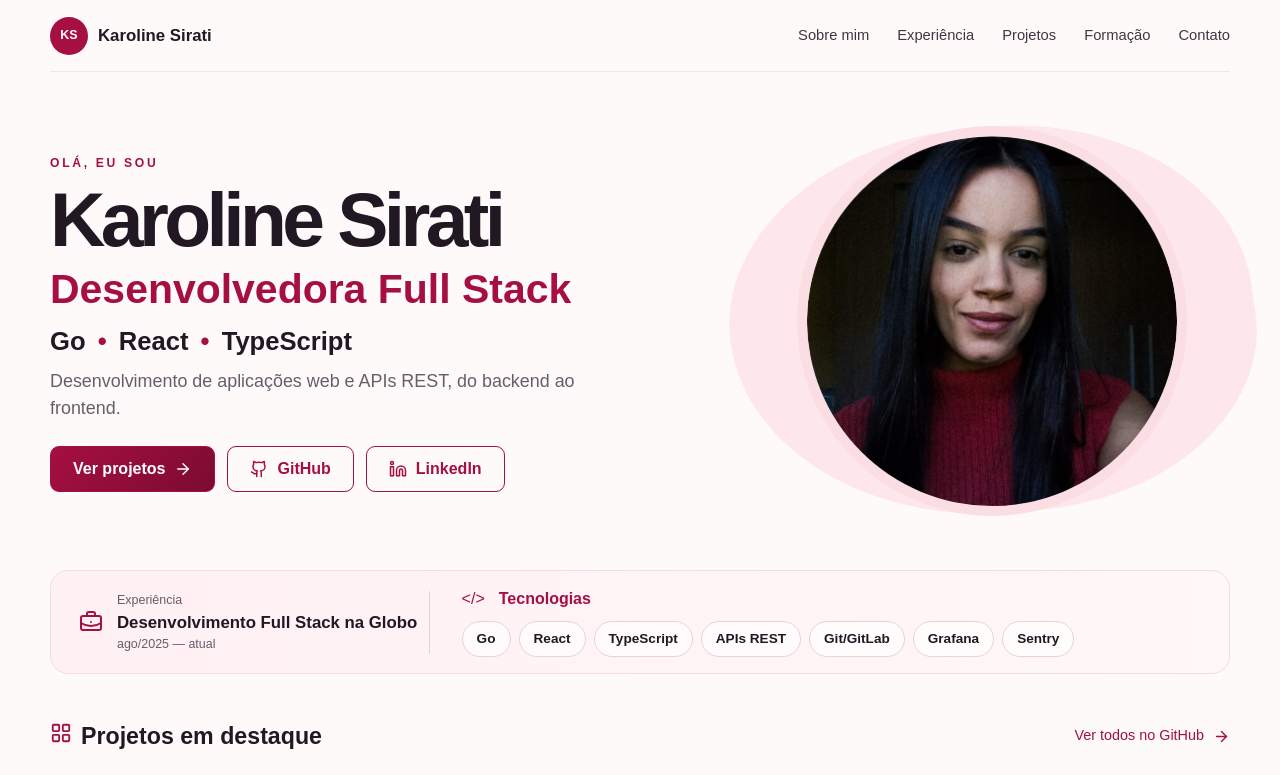
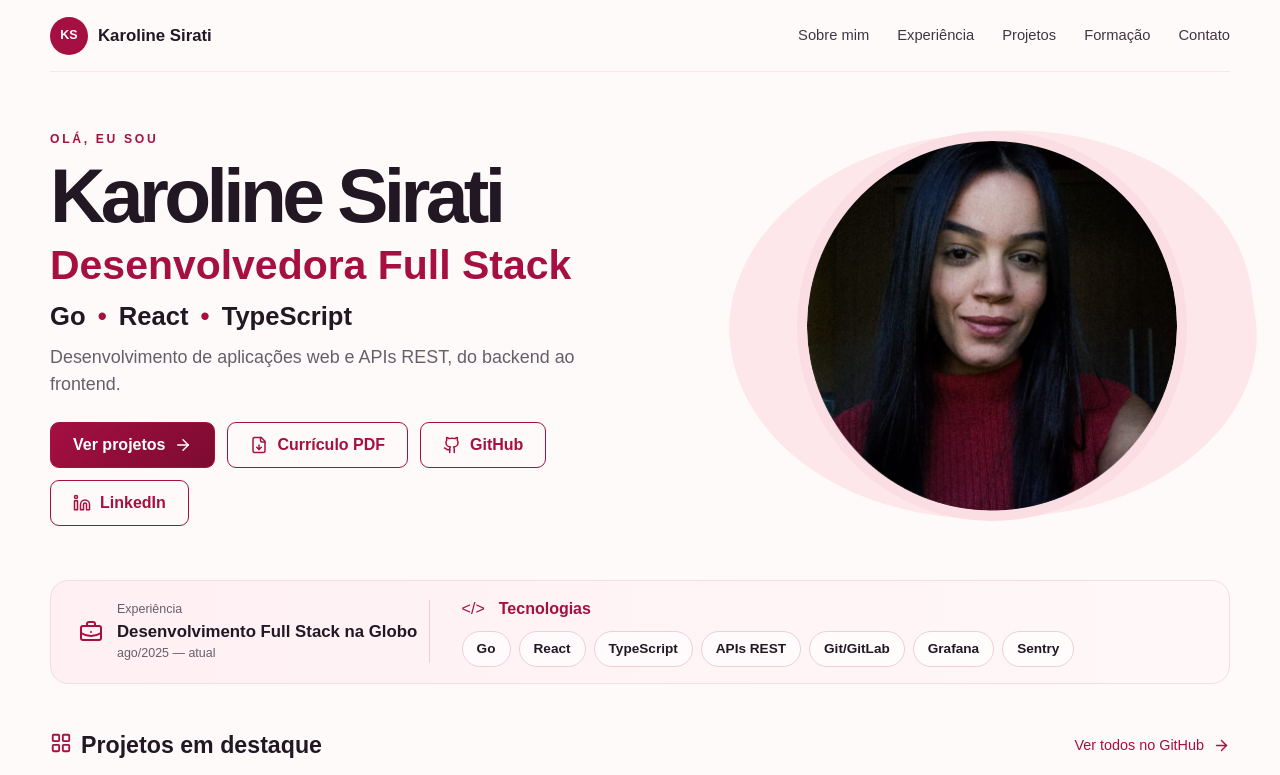
Before and after one commit to KarolSirati/Karoline-Portfolio, a React (Vite) app: page / in a window 1280 px wide. Shown: the top 775 px of the page. Built offline with nearby package versions, Linux system fonts and the light colour scheme.

Commit message:
feat: adiciona currículo em PDF

```diff
--- a/src/views/PortfolioView.tsx
+++ b/src/views/PortfolioView.tsx
@@ -2,6 +2,7 @@ import {
   ArrowRight,
   BriefcaseBusiness,
   ExternalLink,
+  FileDown,
   Github,
   GraduationCap,
   LayoutGrid,
@@ -52,6 +53,16 @@ export function PortfolioView() {
             <a className="button primary" href="#projetos">
               Ver projetos
               <ArrowRight size={18} />
+            </a>
+
+            <a
+              className="button secondary"
+              href={`${import.meta.env.BASE_URL}curriculo-karoline-sirati.pdf`}
+              target="_blank"
+              rel="noreferrer"
+            >
+              <FileDown size={18} />
+              Currículo PDF
             </a>
 
             <a
```
Also changed, not shown: 1 other file (tests, documents, lock files or other folders).
